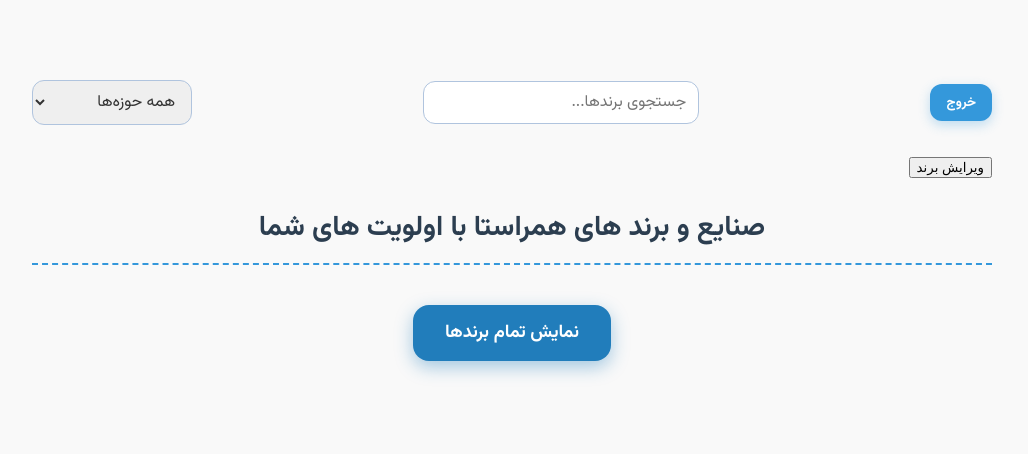
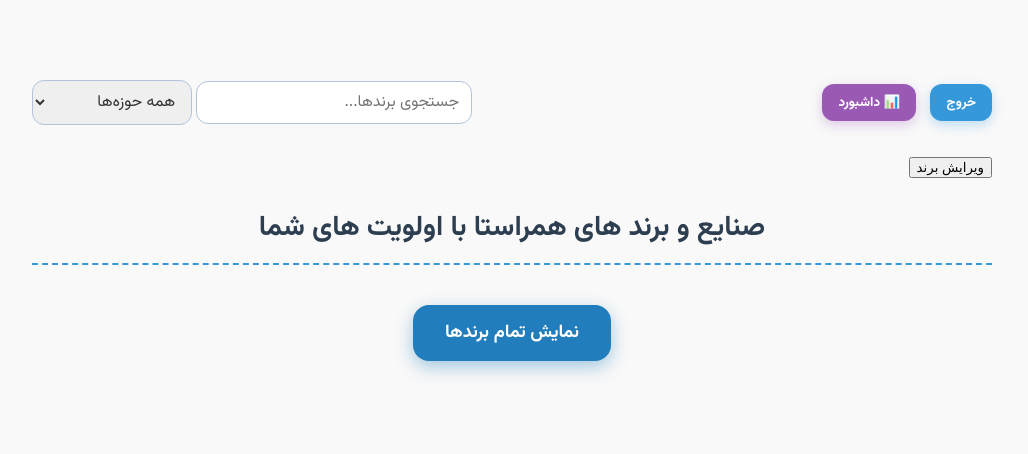
Before and after one commit to OmidHasani/plus, a website: page public/brands.html in a window 1280 px wide. Shown: the whole page, without its empty margins (128-1156 px from the left). Drawn offline with Linux system fonts and the light colour scheme; no server answers.

Commit message:
Update brands.html

```diff
--- a/public/brands.html
+++ b/public/brands.html
@@ -46,6 +46,16 @@
       font-family: 'Vazirmatn', sans-serif;
       transition: background-color 0.3s ease, transform 0.2s ease;
       box-shadow: 0 4px 12px rgba(52, 152, 219, 0.3);
+      margin-left: 10px;
+    }
+
+    .top-bar button.dashboard-btn {
+      background-color: #9b59b6;
+      box-shadow: 0 4px 12px rgba(155, 89, 182, 0.3);
+    }
+
+    .top-bar button.dashboard-btn:hover {
+      background-color: #8e44ad;
     }
 
     .top-bar button:hover {
@@ -213,11 +223,16 @@
 <body>
 
 <div class="top-bar">
-  <button onclick="logout()">خروج</button>
-  <input id="searchInput" type="text" placeholder="جستجوی برندها..." />
-  <select id="fieldFilter" onchange="filterByField()">
-    <option value="">همه حوزه‌ها</option>
-  </select>
+  <div>
+    <button onclick="logout()">خروج</button>
+    <button class="dashboard-btn" onclick="goToDashboard()">📊 داشبورد</button>
+  </div>
+  <div>
+    <input id="searchInput" type="text" placeholder="جستجوی برندها..." />
+    <select id="fieldFilter" onchange="filterByField()">
+      <option value="">همه حوزه‌ها</option>
+    </select>
+  </div>
 </div>
 <button onclick="goToEdit()">ویرایش برند</button>
 <h2 id="filteredTitle" style="display:none;">برندهای مرتبط با حوزه کاری انتخاب‌شده</h2>
@@ -403,6 +418,10 @@
     });
   }
 
+  function goToDashboard() {
+    window.location.href = 'dashboard.html';
+  }
+
   function showDetails(id) {
     window.location.href = `brand-details.html?id=${id}`;
   }
```
